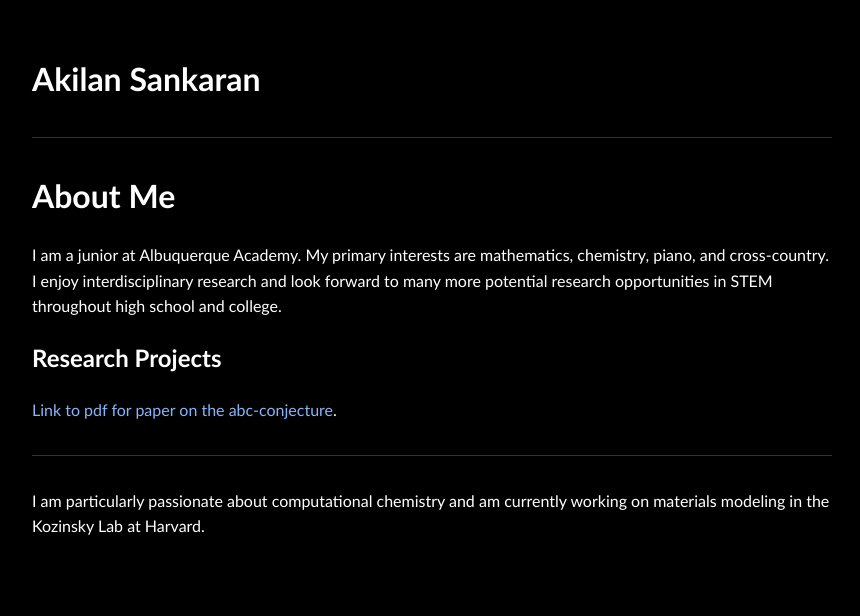
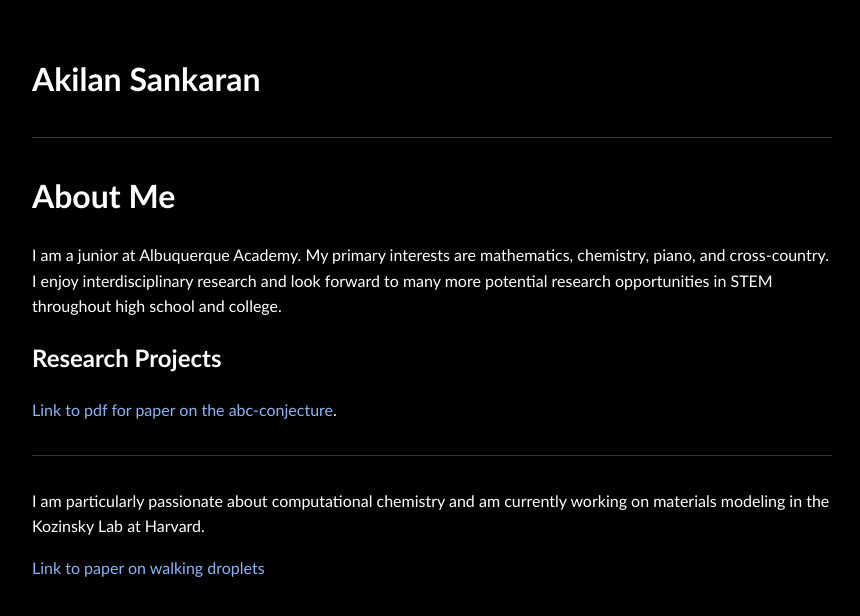
Before and after one commit to akilansankaran/akilansankaran.github.io, a Jekyll site: the page built from index.md, in a window 1280 px wide. Shown: the top 616 px of the page, without its empty margins (208-1068 px from the left). Built offline with Jekyll 4.4.1, drawn with Linux system fonts in a browser that asks for light colours.

Commit message:
additional paper

```diff
--- a/index.md
+++ b/index.md
@@ -18,3 +18,5 @@ I am a junior at Albuquerque Academy. My primary interests are mathematics, chem
 * * *
 
 I am particularly passionate about computational chemistry and am currently working on materials modeling in the Kozinsky Lab at Harvard.
+
+[Link to paper on walking droplets](./sts_paper_final.pdf)
```
Also changed, not shown: 1 other file.
